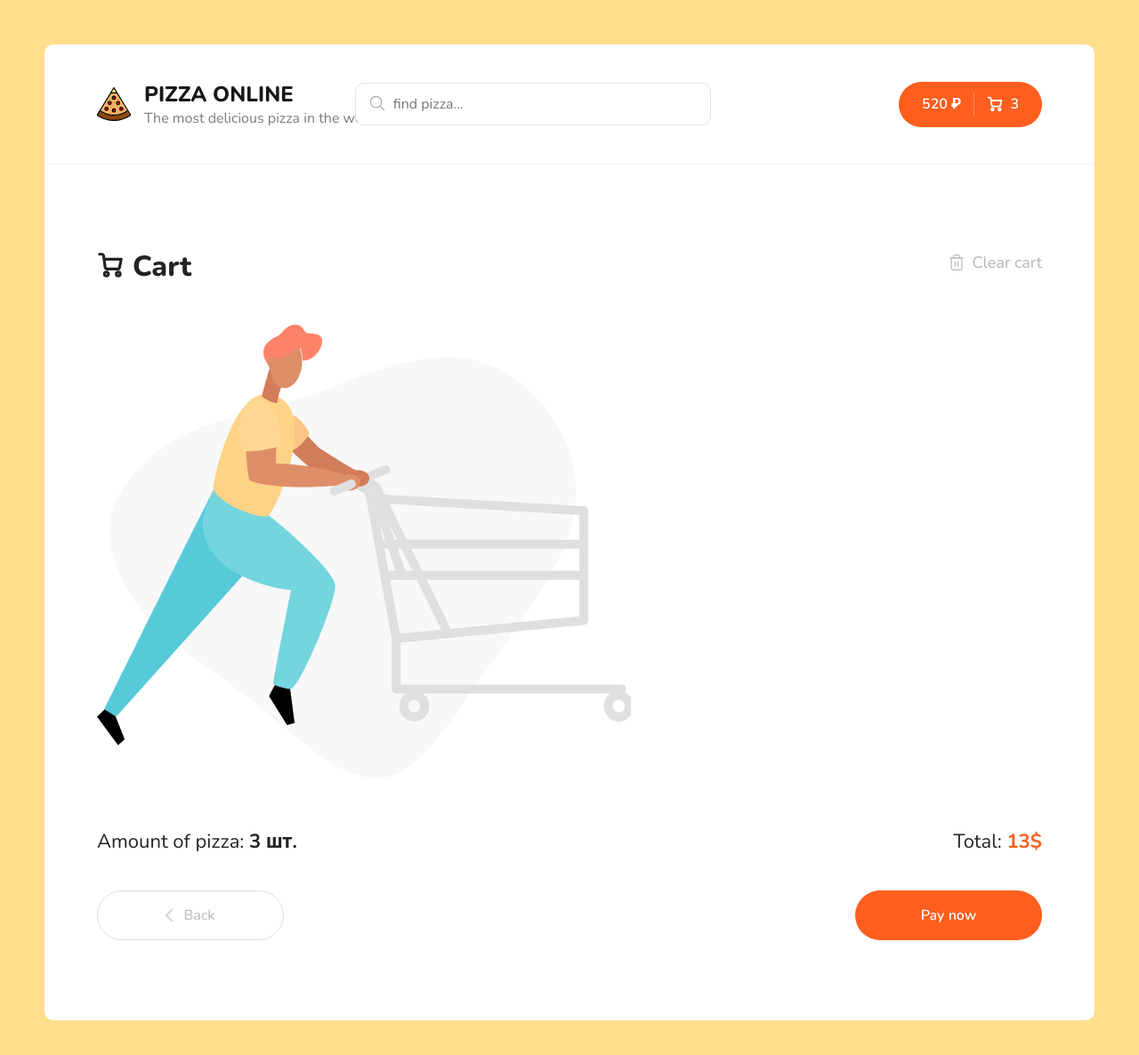
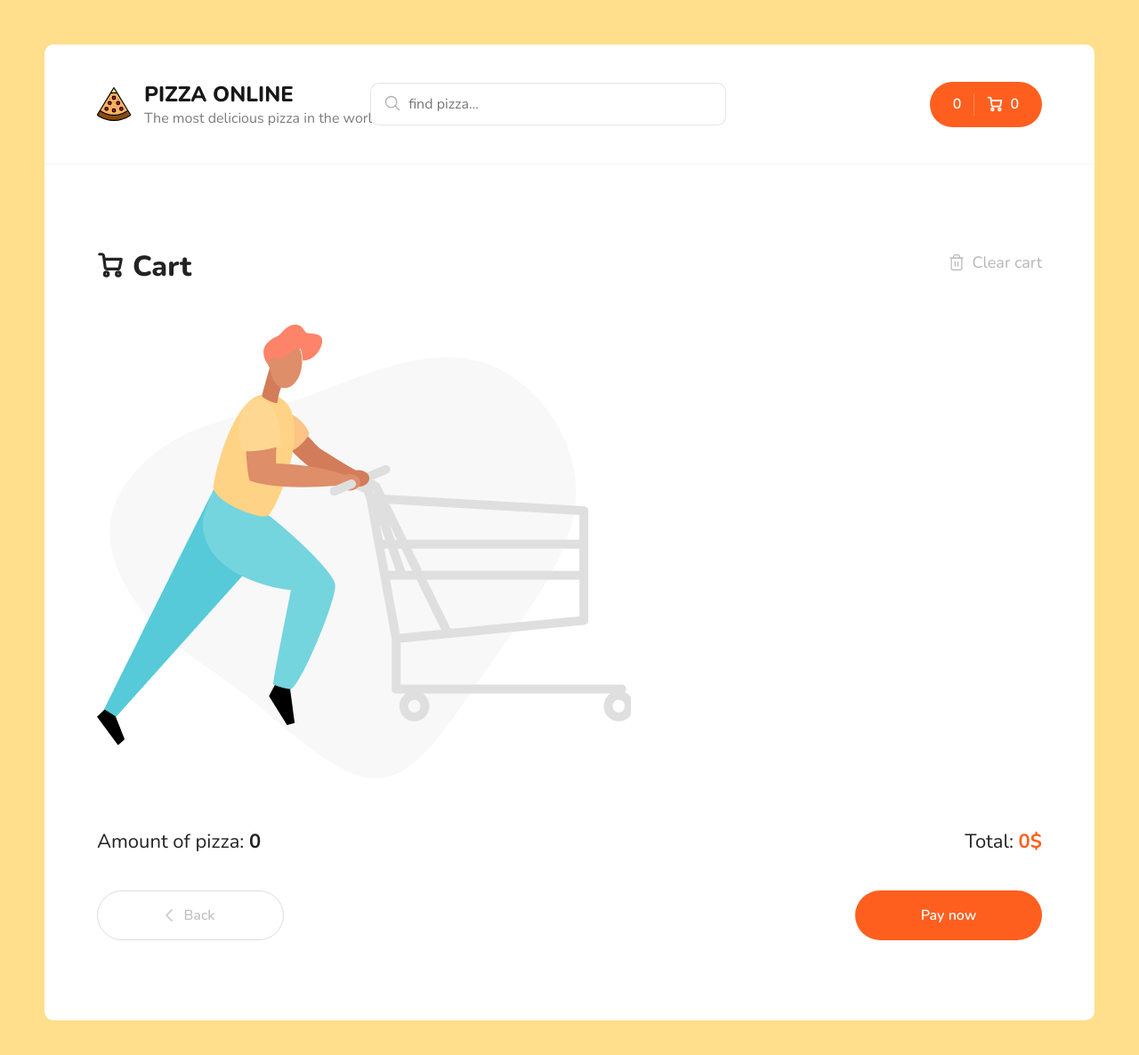
Before and after one commit to antony-black/pizza-online, a React (Create React App) app: page /cart in a window 1280 px wide. Shown: the top 1186 px of the page at 89% size. Built offline with nearby package versions, Linux system fonts and the light colour scheme.

Commit message:
added  the cart state/released addPizza and setTotalPrice for the Header and Cart/set apdating the number of pizza at the card via the state

```diff
--- a/src/components/header/index.jsx
+++ b/src/components/header/index.jsx
@@ -1,8 +1,11 @@
 import React from 'react';
+import { useSelector } from 'react-redux';
 import { Link } from 'react-router-dom';
 import Search from '../search';
 
 export const Header = () => {
+  const {allPizza, totalPrice} = useSelector((state) => state.cart);
+
   return (
     <div className="header">
       <div className="container">
@@ -13,10 +16,10 @@ export const Header = () => {
             <p>The most delicious pizza in the world</p>
           </div>
         </Link>
-        <Search/>
+        <Search />
         <div className="header__cart">
           <Link to={'/cart'} className="button button--cart">
-            <span>520 ₽</span>
+            <span>{parseFloat(totalPrice.toFixed(2))}</span>
             <div className="button__delimiter"></div>
             <svg
               width="18"
@@ -46,7 +49,7 @@ export const Header = () => {
                 strokeLinejoin="round"
               />
             </svg>
-            <span>3</span>
+            <span>{allPizza.length}</span>
           </Link>
         </div>
       </div>
--- a/src/components/pizza-block/index.jsx
+++ b/src/components/pizza-block/index.jsx
@@ -1,13 +1,26 @@
 import React, { useState } from 'react';
+import { useDispatch, useSelector } from 'react-redux';
+import { setTotalPrice, addPizza } from '../../redux/slices/cartSlice';
 
-export const PizzaBlock = ({ title, types, sizes, price, category, rating }) => {
-  const [amount, setAmount] = useState(0);
+export const PizzaBlock = ({ id, title, types, sizes, price, category, rating }) => {
+  const { allPizza } = useSelector((state) => state.cart);
+  const dispatch = useDispatch();
   const [currentSize, setCurrentSize] = useState(0);
   const [currentThickness, setCurrentThickness] = useState(0);
   const thicknessTypes = ['think', 'tradition'];
+  const pizzaToCart = {
+    id,
+    title,
+    price,
+    types: currentThickness,
+    sizes: currentSize,
+  };
+
+  const amount = allPizza.filter((pizza) => pizza.id === id).length;
 
   const handleAdd = () => {
-    setAmount(amount + 1);
+    dispatch(setTotalPrice(price));
+    dispatch(addPizza(pizzaToCart));
   };
 
   const handleThickness = (value) => {
@@ -50,7 +63,7 @@ export const PizzaBlock = ({ title, types, sizes, price, category, rating }) =>
       </div>
       <div className="pizza-block__bottom">
         <div className="pizza-block__price">{`from ${price}$`}</div>
-        <button className="button button--outline button--add" onClick={handleAdd}>
+        <button className="button button--outline button--add" onClick={() => handleAdd(price)}>
           <svg
             width="12"
             height="12"
--- a/src/components/sort/index.jsx
+++ b/src/components/sort/index.jsx
@@ -6,9 +6,9 @@ import useOutsideClick from '../../hooks/useOutsideClick';
 export const Sort = () => {
   const sort = useSelector((state) => state.filter?.sortType || '');
   const dispatch = useDispatch();
-  const refModal = useRef();
+  const refSort = useRef();
   const [isOpen, setIsOpen] = useState(false);
-  useOutsideClick(refModal, () => setIsOpen(false));
+  useOutsideClick(refSort, () => setIsOpen(false));
   const sortCategories = ['rating', 'price', 'title'];
 
   const handleOpenPopUp = () => {
@@ -20,7 +20,7 @@ export const Sort = () => {
   }, []);
 
   return (
-    <div ref={refModal} className="sort" onClick={handleOpenPopUp}>
+    <div ref={refSort} className="sort" onClick={handleOpenPopUp}>
       <div className="sort__label">
         <svg
           width="10"
--- a/src/pages/cart/index.jsx
+++ b/src/pages/cart/index.jsx
@@ -1,8 +1,10 @@
 import React, { useState } from 'react';
+import { useSelector } from 'react-redux';
 import { CartItem } from '../../components/cart-item';
 import { Link } from 'react-router-dom';
 
 export const Cart = () => {
+  const {allPizza, totalPrice} = useSelector(state => state.cart);
   const [cartItems, setCartItems] = useState([]);
   return (
     <div class="cart">
@@ -88,10 +90,10 @@ export const Cart = () => {
       <div class="cart__bottom">
         <div class="cart__bottom-details">
           <span>
-            Amount of pizza: <b>3 шт.</b>
+            Amount of pizza: <b>{allPizza.length}</b>
           </span>
           <span>
-            Total: <b>13$</b>
+            Total: <b>{parseFloat(totalPrice.toFixed(2))}$</b>
           </span>
         </div>
         <div class="cart__bottom-buttons">
--- /dev/null
+++ b/src/redux/slices/cartSlice.js
@@ -0,0 +1,34 @@
+import { createSlice } from '@reduxjs/toolkit';
+
+const initialState = {
+  allPizza: [],
+  totalPrice: 0,
+};
+
+const cartSlice = createSlice({
+  name: 'cart',
+  initialState,
+  reducers: {
+    addPizza(state, action) {
+      console.log('cart/addPizza: ', action);
+      state.allPizza.push(action.payload);
+    },
+    removePizza(state, action) {
+      console.log('cart/removePizza: ', state, action);
+      state.allPizza.filter(pizza => pizza.id !== action.payload);
+    },
+    clearCart(state) {
+      console.log('cart/clearCart: ', state);
+      state.allPizza = [];
+    },
+    setTotalPrice(state, action) {
+      console.log('cart/setTotalPrice: ', action.payload);
+      state.totalPrice += action.payload;
+      console.log('cart/setTotalPrice-2: ', state.totalPrice);
+    }
+  },
+});
+
+export const { addPizza, removePizza, clearCart, setTotalPrice } = cartSlice.actions;
+
+export default cartSlice.reducer;
--- a/src/redux/store.js
+++ b/src/redux/store.js
@@ -1,12 +1,14 @@
 import { configureStore } from '@reduxjs/toolkit';
 import filterReducer from './slices/filterSlice';
 import paginationReducer from './slices/paginationSlice';
+import cartSlice from './slices/cartSlice';
 
 
 export const store = configureStore({
   reducer: {
     filter: filterReducer,
     pagination: paginationReducer,
+    cart: cartSlice,
   },
 });
 // console.log(store);
```
